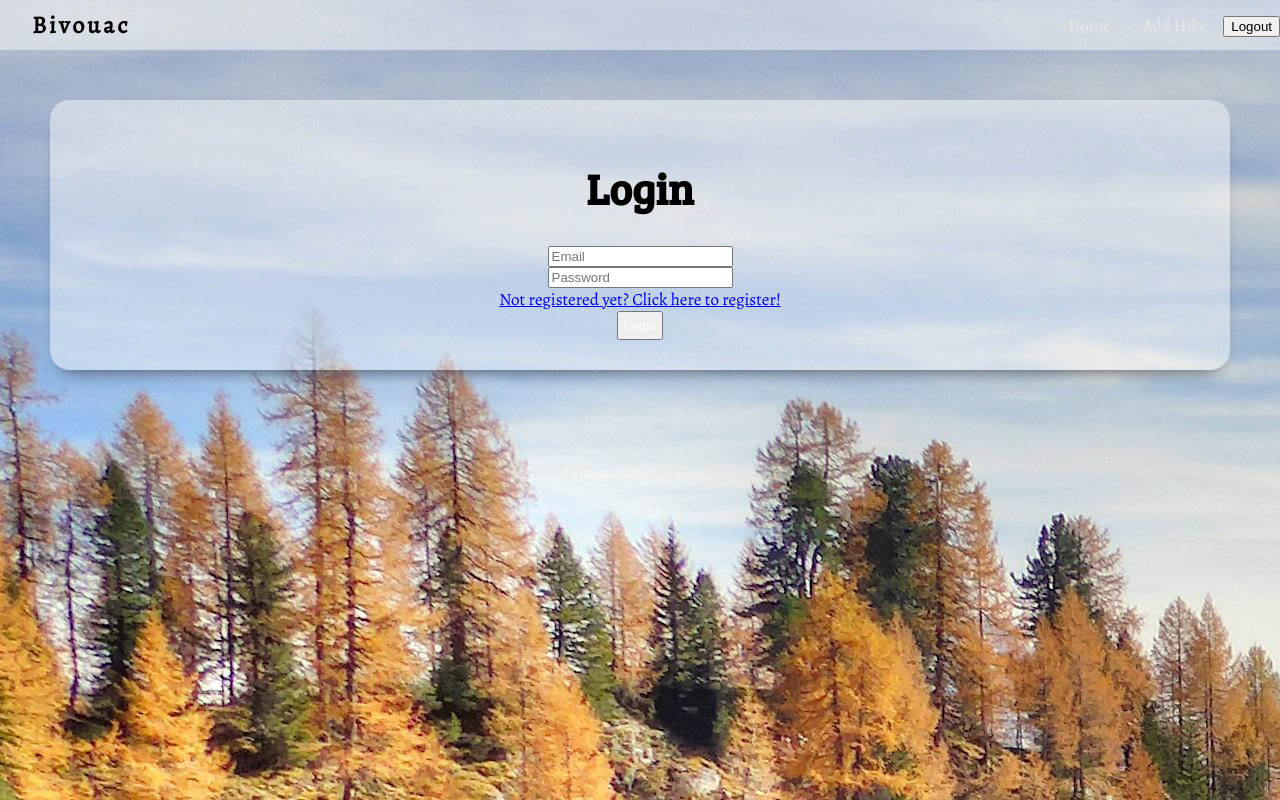
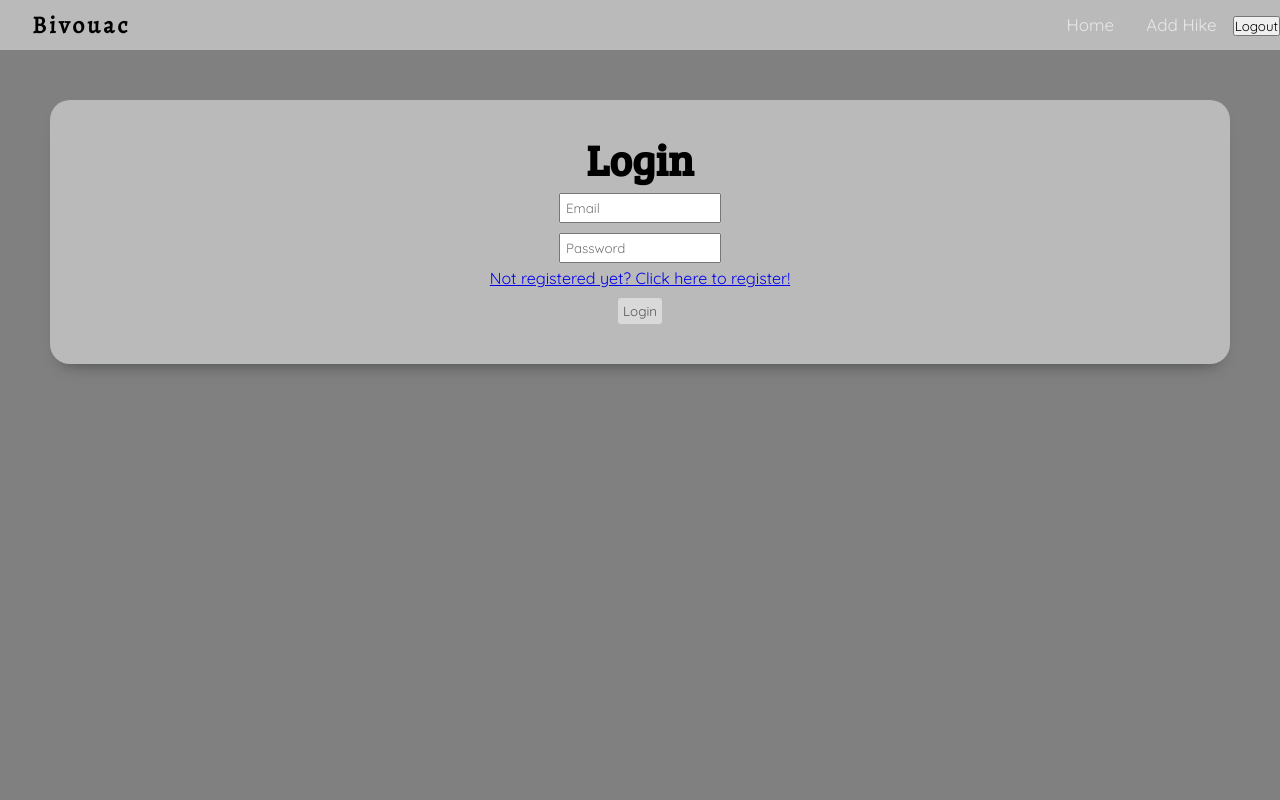
Before and after one commit to team-axolotl1/bivouac, a React app: page /login in a window 1280 px wide. Built offline with nearby package versions, Linux system fonts and the light colour scheme.

Commit message:
monday start with css

```diff
--- a/client/components/hikeCard.jsx
+++ b/client/components/hikeCard.jsx
@@ -26,18 +26,33 @@ const HikeCard = ({title, date, type, location, distance, difficulty, crowds, no
 
   return (
     <div className="hikeCard">
-      <h1>{title}</h1>
+      <p id="date">{date}</p>
+      <div className="titleBox">
+        <h2>{title}</h2>
+      </div>
+      <p id="notes">{notes}</p>
       <div className="hikeStats">
-        <p id="title">Title: {title}</p>
-        <p id="date">Date: {date}</p>
-        <p id="type">Type: {type}</p>
-        <p id="location">Location: {location}</p>
-        <p id="distance">Distance: {distance} miles</p>
-        <p id="difficulty">Difficulty: {difficulty}</p>
-        <p id="crowds">Crowds: {crowds}</p>
-        <p id="notes">Notes: {notes}</p>
+        <div id="locationBox">
+          <p>Location</p>
+          <p id="location">{location}</p>
+        </div>
+        <hr></hr>
+        <div id="distanceBox">
+          <p>Distance</p>
+          <p id="distance">{distance} miles</p>
+        </div>
+        <hr></hr>
+        <div id="diffAndCrowdsBox">
+          <p ide="difficulty">Difficulty: {difficulty}</p>
+          <p id="crowds">Crowds: {crowds}</p>
+        </div>
+      </div>
         <button className="deleteHike" onClick={() => deleteHikes(id)}>Delete Hike</button>
-        {/* <Button onClick={showModal}>Edit</Button>
+      </div>
+  )
+}
+
+{/* <Button onClick={showModal}>Edit</Button>
         {/* {showModal && <EditModal id={id} title={title} date={date} type={type} location={location} distance={distance} difficulty={difficulty} crowds={crowds} notes={notes}/>} */}
 
       {/* <Modal title="Edit Hike" visible={isModalVisible} onOk={handleOk} onCancel={handleCancel} id="editModal" >
@@ -61,13 +76,9 @@ const HikeCard = ({title, date, type, location, distance, difficulty, crowds, no
           </div>
         </div>
       </Modal> */}
-      </div>
-      {/* <div className="comment-and-like">
+       {/* <div className="comment-and-like">
         <input type="text" className="comment"/>
         <button className="likeButton"></button> */}
       {/* </div> */}
-    </div>
-  )
-}
 
 export default HikeCard
--- a/client/index.css
+++ b/client/index.css
@@ -1,19 +1,25 @@
+@import url('https://fonts.googleapis.com/css2?family=Quicksand:wght@300;400&family=Satisfy&display=swap');
+
+* {
+  box-sizing: border-box;
+  margin: 0;
+  padding: 0;
+  font-family: 'Quicksand', sans-serif;
+}
+
 body{
   background-color: grey;
   margin:0;
   padding: 0;
   box-sizing: border-box;
-  background-image: url("../assets/lake.jpg");
 }
 
 h1, h2, h3, h4, h5 {font-family: 'Bree Serif',
 serif;
 font-size: 43px;}
 
-p,a, li {
-  font-family: 'Alegreya',
-serif;
-font-size: 17px;
+#logo {
+  font-family: 'Alegreya', serif;
 }
 
 
@@ -42,6 +48,13 @@ font-size: 17px;
   transition: height 0.2s ease 0s;
 }
 
+#logo {
+  font-weight: 900;
+  margin-left: 2rem;
+  font-size: 1.5rem;
+  letter-spacing: 3px;
+}
+
 .nav a {
   text-align: center;
   padding: 14px 16px;
@@ -52,8 +65,7 @@ font-size: 17px;
 }
 
 .nav a:hover {
-  background: rgb(232, 232, 232);
-  color: red;
+  color: rgb(86, 86, 86);
 }
 
 #logo {
@@ -91,12 +103,6 @@ select {
 }
 
 .hikeFeed{
-  display: flex;
-  flex-direction: column;
-  justify-content: center;
-  flex-grow: 1;
-  align-items: center;
-  text-align: center;
   border-radius: 20px;
   background-color: rgba(255, 255, 255, 0.451);
   box-shadow: rgb(62, 64, 66) 0px 11px 17px -12px;
@@ -105,8 +111,16 @@ select {
   z-index: 1;
 }
 
+#hikeCardContainer{
+  display: flex;
+  flex-direction: column;
+  justify-content: center;
+  align-items: center;
+}
+
 .hikeCard{
   display: flex;
+  width: 80%;
   flex-direction: column;
   justify-content: center;
   align-items: center;
@@ -114,28 +128,58 @@ select {
   border-radius: 20px;
   background-color: rgba(255, 255, 255, 0.451);
   box-shadow: rgb(62, 64, 66) 0px 11px 17px -12px;
-  margin: 50px;
-  padding: 30px;
+  margin: 20px;
+  padding: 20px;
   z-index: 1;
 }
 
+.titleBox{
+  position: relative;
+  display: flex;
+  flex-direction: row;
+  justify-content: flex-start;
+  align-items: center;
+}
+.hikeStats {
+  display: flex;
+  flex-direction: row;
+  font-size: 20px;
+  font-weight: 400;
+  line-height: 1.5;
+  margin-bottom: 0;
+  margin-top: 0;
+  padding: 10px;
+  padding-left: none;
+}
+
+#locationBox, #distanceBox, #diffAndCrowdsBox, #comments{
+  align-content: flex-start;
+  padding: 10px;
+}
 
 .signupButton{
+  padding: 5px;
+  margin: 10px;
+  color: rgb(86, 86, 86);
+  background-color:rgba(255, 255, 255, 0.451);
+  border-radius: 3px;
+  border: rgba(232, 232, 232, 0.057);
+}
+
+.signupButton:hover {
+  background-color:rgba(255, 255, 255, 0.594);
+}
+
+.loginButton{
   padding: 5px;
   color: white;
 }
 
-.signupButton:hover {
-  font-size: 1.2rem;
+.loginButton:hover {
   color: rgb(255, 255, 255);
-  /* background-image: linear-gradient(rgba(255, 255, 255, 0.457), rgb(255, 255, 255, 0.451); */
 }
 
-.signupInputs {
-  margin: 5px;
-  padding: 5px;
-}
-.newHikeInputs {
+.signupInputs, .newHikeInputs, .loginInputs {
   margin: 5px;
   padding: 5px;
 }
--- a/client/screens/addHikeScreen.jsx
+++ b/client/screens/addHikeScreen.jsx
@@ -21,8 +21,8 @@ const AddHikeScreen = () => {
     //Make a post request to /api/addHike
     //body includes title, location, date, difficulty, distance, crowds
     // ( async() => {
-      let response = await axios.post('/api/hikes/', { title: title.value, location: location.value, date: date.value, difficulty: difficulty.value,  crowds: crowds.value, distance: distance.value, notes: notes.value, type: type.value, userid: user._id },
-      { proxy:{ host: 'localhost', port: 3000}})
+    let response = await axios.post('/api/hikes/', { title: title.value, location: location.value, date: date.value, difficulty: difficulty.value,  crowds: crowds.value, distance: distance.value, notes: notes.value, type: type.value, userid: user._id },
+    { proxy:{ host: 'localhost', port: 3000}})
     // })()
 
     //console.log('after post request')
```
Also changed, not shown: client/screens/editHikeScreen.jsx (added), 1 other file (tests, documents, lock files or other folders).
